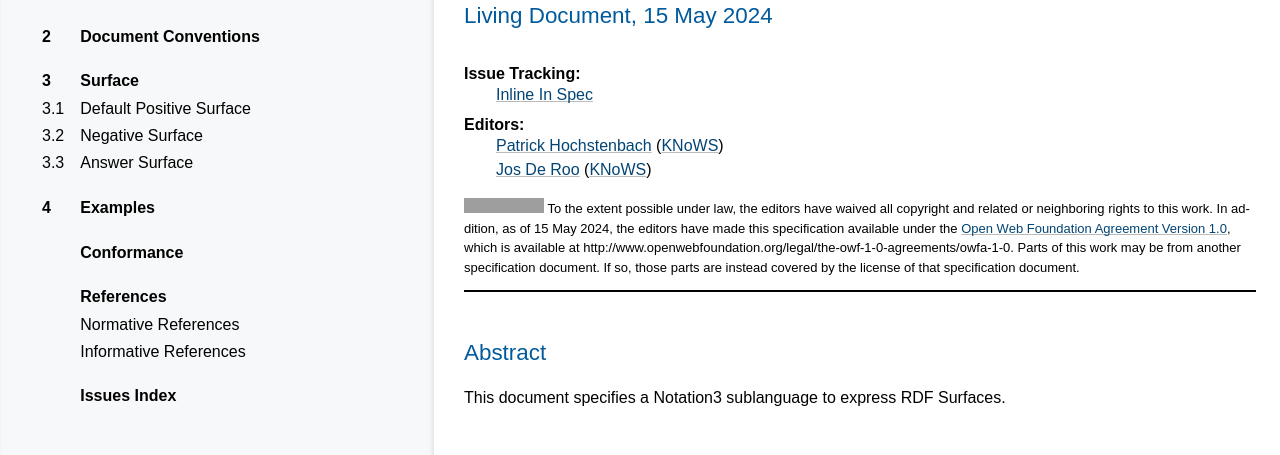
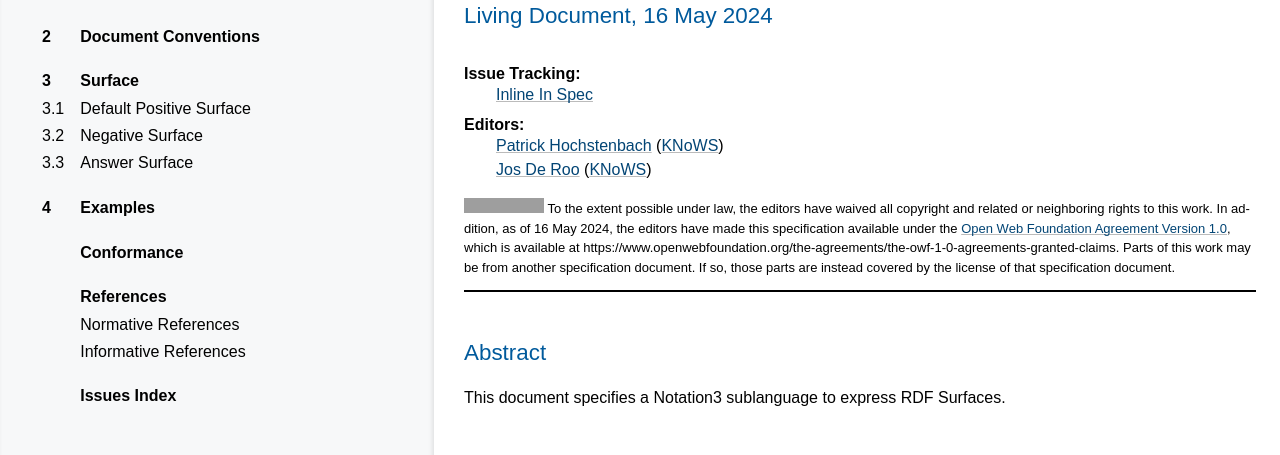
Before and after one commit to w3c-cg/rdfsurfaces, a plain HTML site: page index.html in a window 1280 px wide. Shown: the part 84-539 px from the top of the page. Drawn offline with Linux system fonts and the light colour scheme; grey boxes are pictures that could not be loaded.

Commit message:
Fixing copyright notice with custom boilerplate

```diff
--- a/index.html
+++ b/index.html
@@ -2044,7 +2044,7 @@ c-[il] { color: #000000 } /* Literal.Number.Integer.Long */
   <div class="head">
    <p data-fill-with="logo"></p>
    <h1 class="p-name no-ref" id="title">RDF Surfaces Primer</h1>
-   <h2 class="no-num no-toc no-ref heading settled" id="profile-and-date"><span class="content">Living Document, <time class="dt-updated" datetime="2024-05-15">15 May 2024</time></span></h2>
+   <h2 class="no-num no-toc no-ref heading settled" id="profile-and-date"><span class="content">Living Document, <time class="dt-updated" datetime="2024-05-16">16 May 2024</time></span></h2>
    <div data-fill-with="spec-metadata">
     <dl>
      <dt>Issue Tracking:
@@ -2055,12 +2055,7 @@ c-[il] { color: #000000 } /* Literal.Number.Integer.Long */
     </dl>
    </div>
    <div data-fill-with="warning"></div>
-   <p class="copyright" data-fill-with="copyright"><a href="http://creativecommons.org/publicdomain/zero/1.0/" rel="license"><img alt="CC0" height="15" src="https://licensebuttons.net/p/zero/1.0/80x15.png" width="80"></a> To the extent possible under law, the editors have waived all copyright
-and related or neighboring rights to this work.
-In addition, as of 15 May 2024,
-the editors have made this specification available under the <a href="http://www.openwebfoundation.org/legal/the-owf-1-0-agreements/owfa-1-0" rel="license">Open Web Foundation Agreement Version 1.0</a>,
-which is available at http://www.openwebfoundation.org/legal/the-owf-1-0-agreements/owfa-1-0.
-Parts of this work may be from another specification document.  If so, those parts are instead covered by the license of that specification document. </p>
+   <p class="copyright" data-fill-with="copyright"> <a href="http://creativecommons.org/publicdomain/zero/1.0/" rel="license"><img alt="CC0" height="15" src="https://licensebuttons.net/p/zero/1.0/80x15.png" width="80"></a> To the extent possible under law, the editors have waived all copyright and related or neighboring rights to this work. In addition, as of 16 May 2024, the editors have made this specification available under the <a href="https://www.openwebfoundation.org/the-agreements/the-owf-1-0-agreements-granted-claims" rel="license">Open Web Foundation Agreement Version 1.0</a>, which is available at https://www.openwebfoundation.org/the-agreements/the-owf-1-0-agreements-granted-claims. Parts of this work may be from another specification document.  If so, those parts are instead covered by the license of that specification document. </p>
    <hr title="Separator for header">
   </div>
   <div class="p-summary" data-fill-with="abstract">
```
Also changed, not shown: 1 other file.
